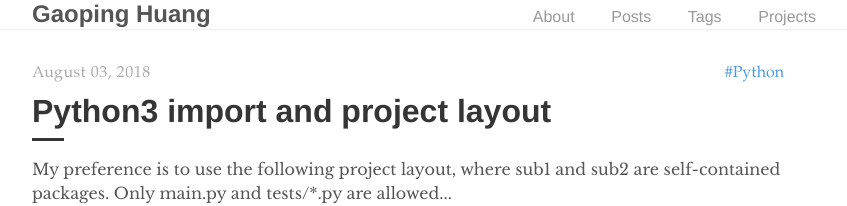
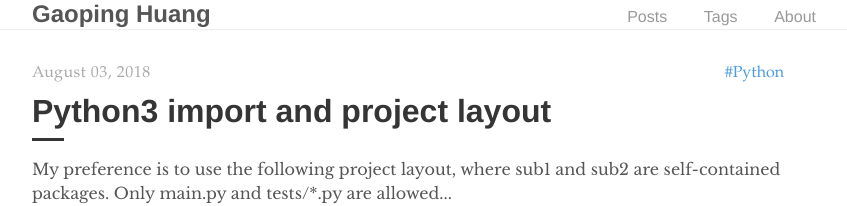
Before and after one commit to gaopinghuang0/gaopinghuang0.github.io, a Jekyll site: the page built from index.html, in a window 1280 px wide. Shown: the top 206 px of the page, without its empty margins (224-1071 px from the left). Built offline with Jekyll 4.4.1, drawn with Linux system fonts in a browser that asks for light colours; the list of posts is cut into pages by our own code.

Commit message:
remove nav-link /projects

```diff
--- a/_layouts/default.html
+++ b/_layouts/default.html
@@ -10,10 +10,9 @@
           <h2 class="nav-title">{{ site.title }}</h2>
         </a>
         <ul>
-          <li><a href="{{ '/about' | prepend: site.baseurl }}">About</a></li>
           <li><a href="{{ site.baseurl }}/">Posts</a></li>
           <li><a href="{{ '/tags' | prepend: site.baseurl }}">Tags</a></li>
-          <li><a href="http://gphuang.com/projects" target="_blank">Projects</a></li>
+          <li><a href="{{ '/about' | prepend: site.baseurl }}">About</a></li>
         </ul>
     </div>
   </nav>
```
